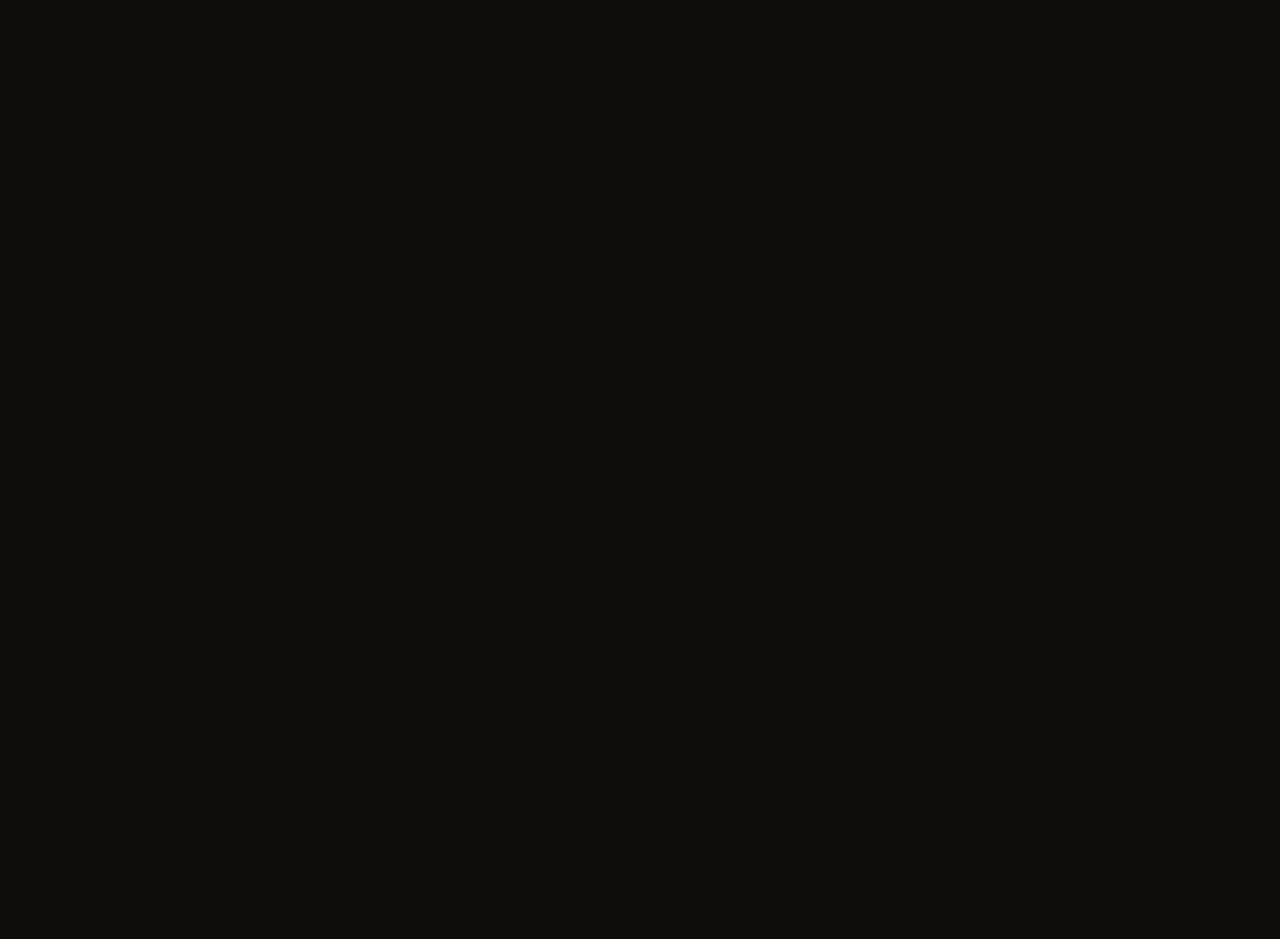
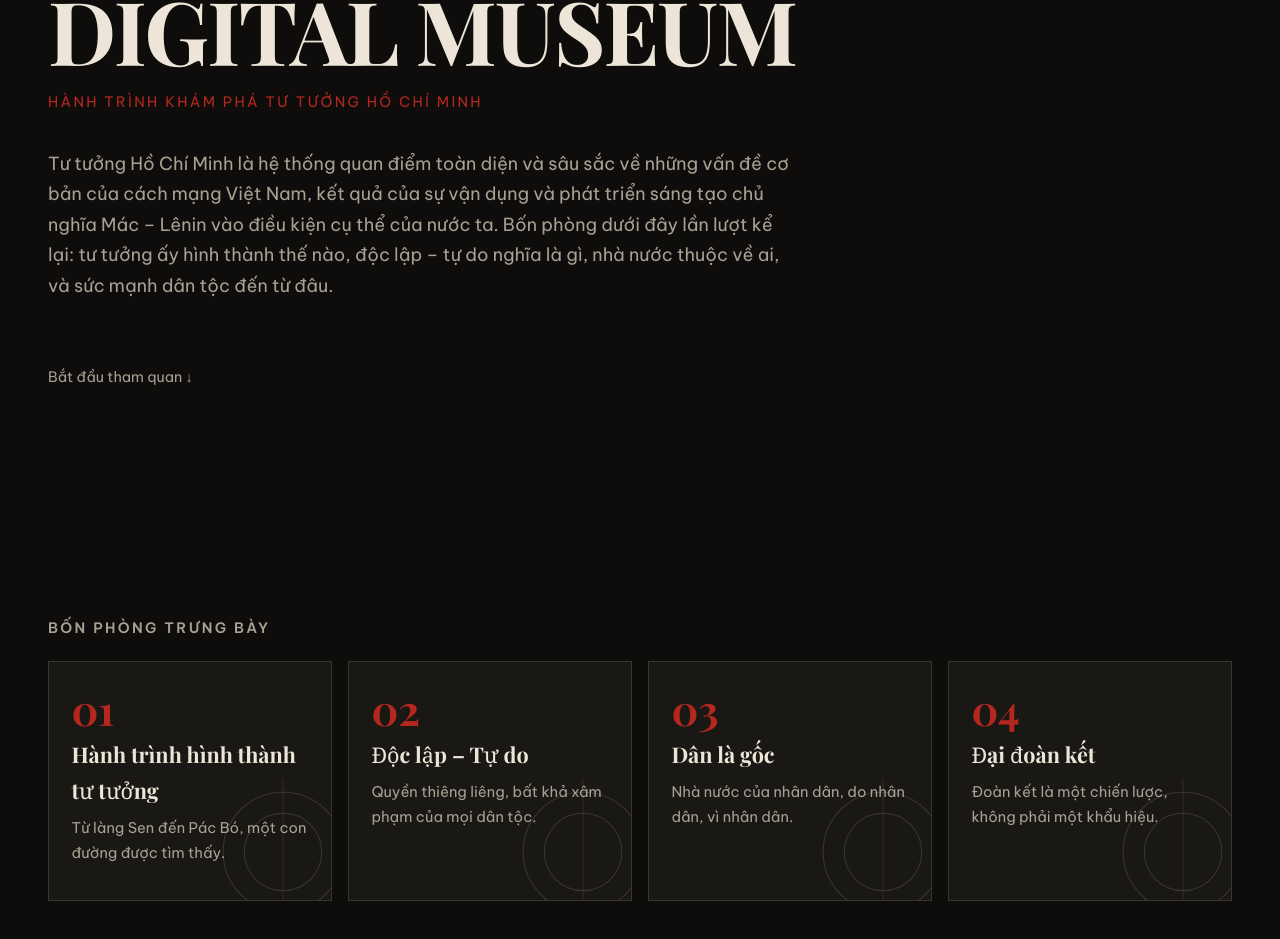
Before and after one commit to linhjr87/HCM-museum, a React (Vite) app: page / in a window 1280 px wide. Shown: the part 307-1246 px from the top of the page. Before the commit the page ends 800 px from the top, so only its background shows below. Built offline with nearby package versions, Linux system fonts and the light colour scheme.

Commit message:
feat: sảnh chính với bốn thẻ cửa nghiêng 3D bằng CSS

```diff
--- /dev/null
+++ b/src/components/DoorCard.css
@@ -0,0 +1,47 @@
+.door {
+  position: relative;
+  display: flex;
+  flex-direction: column;
+  gap: .4rem;
+  padding: 1.6rem 1.4rem 2rem;
+  min-height: 15rem;
+  background: var(--ink-soft);
+  border: 1px solid var(--line);
+  color: var(--paper-dim);
+  text-decoration: none;
+  overflow: hidden;
+  transform-style: preserve-3d;
+  transition: transform var(--dur-fast) var(--ease),
+              border-color var(--dur-fast) var(--ease),
+              color var(--dur-fast) var(--ease);
+}
+
+.door:hover, .door:focus-visible {
+  border-color: var(--accent);
+  color: var(--paper);
+}
+
+.door__number {
+  font-family: var(--font-display);
+  font-size: 2.6rem;
+  line-height: 1;
+  color: var(--accent);
+}
+
+.door__title {
+  font-family: var(--font-display);
+  font-size: 1.35rem;
+  color: var(--paper);
+}
+
+.door__tagline { font-size: .92rem; }
+
+.door__motif {
+  position: absolute;
+  right: -2.5rem;
+  bottom: -2.5rem;
+  width: 11rem;
+  color: var(--line);
+  transition: color var(--dur-slow) var(--ease);
+}
+.door:hover .door__motif { color: rgba(179, 39, 30, .35); }
--- /dev/null
+++ b/src/components/DoorCard.tsx
@@ -0,0 +1,46 @@
+import { useRef, useState } from 'react';
+import { Link } from 'react-router-dom';
+import type { RoomMeta } from '../content/types';
+import { useReducedMotion } from '../hooks/useReducedMotion';
+import './DoorCard.css';
+
+const MAX_TILT = 8; // độ, theo ràng buộc chuyển động trong spec
+
+export default function DoorCard({ room }: { room: RoomMeta }) {
+  const ref = useRef<HTMLAnchorElement>(null);
+  const [tilt, setTilt] = useState({ x: 0, y: 0 });
+  const reduced = useReducedMotion();
+
+  function onPointerMove(event: React.PointerEvent<HTMLAnchorElement>) {
+    if (reduced || event.pointerType !== 'mouse' || !ref.current) return;
+    const box = ref.current.getBoundingClientRect();
+    const px = (event.clientX - box.left) / box.width - 0.5;
+    const py = (event.clientY - box.top) / box.height - 0.5;
+    setTilt({ x: -py * 2 * MAX_TILT, y: px * 2 * MAX_TILT });
+  }
+
+  function reset() {
+    setTilt({ x: 0, y: 0 });
+  }
+
+  return (
+    <Link
+      ref={ref}
+      to={room.path}
+      className="door"
+      onPointerMove={onPointerMove}
+      onPointerLeave={reset}
+      onBlur={reset}
+      style={{ transform: `perspective(900px) rotateX(${tilt.x}deg) rotateY(${tilt.y}deg)` }}
+    >
+      <span className="door__number">{room.number}</span>
+      <span className="door__title">{room.title}</span>
+      <span className="door__tagline">{room.tagline}</span>
+      <svg className="door__motif" viewBox="0 0 100 100" aria-hidden="true">
+        <circle cx="50" cy="50" r="34" fill="none" stroke="currentColor" strokeWidth=".6" />
+        <circle cx="50" cy="50" r="22" fill="none" stroke="currentColor" strokeWidth=".6" />
+        <line x1="50" y1="8" x2="50" y2="92" stroke="currentColor" strokeWidth=".4" />
+      </svg>
+    </Link>
+  );
+}
--- /dev/null
+++ b/src/hooks/useReducedMotion.ts
@@ -0,0 +1,18 @@
+import { useEffect, useState } from 'react';
+
+const QUERY = '(prefers-reduced-motion: reduce)';
+
+export function useReducedMotion(): boolean {
+  const [reduced, setReduced] = useState(
+    () => typeof window !== 'undefined' && window.matchMedia(QUERY).matches,
+  );
+
+  useEffect(() => {
+    const mq = window.matchMedia(QUERY);
+    const onChange = () => setReduced(mq.matches);
+    mq.addEventListener('change', onChange);
+    return () => mq.removeEventListener('change', onChange);
+  }, []);
+
+  return reduced;
+}
--- /dev/null
+++ b/src/routes/Hall.css
@@ -0,0 +1,58 @@
+.hall { padding: var(--space); }
+
+.hall__intro {
+  min-height: 100dvh;
+  display: flex;
+  flex-direction: column;
+  justify-content: center;
+  gap: 1rem;
+  max-width: var(--measure);
+}
+
+.hall__title {
+  font-size: clamp(2.2rem, 8vw, 5.5rem);
+  line-height: 1;
+}
+
+.hall__subtitle {
+  color: var(--accent);
+  letter-spacing: .16em;
+  text-transform: uppercase;
+  font-size: .9rem;
+  margin: 0;
+}
+
+.hall__lead { color: var(--paper-dim); }
+
+.hall__scroll {
+  margin-top: 1.5rem;
+  color: var(--paper-dim);
+  text-decoration: none;
+  font-size: .9rem;
+  animation: nudge 2.4s var(--ease) infinite;
+  align-self: flex-start;
+}
+.hall__scroll:hover { color: var(--accent-soft); }
+
+@keyframes nudge {
+  0%, 100% { transform: translateY(0); }
+  50% { transform: translateY(6px); }
+}
+
+.hall__rooms { padding-block: clamp(3rem, 10vh, 7rem); }
+
+.hall__rooms-title {
+  font-size: .9rem;
+  letter-spacing: .16em;
+  text-transform: uppercase;
+  color: var(--paper-dim);
+  font-family: var(--font-body);
+  font-weight: 600;
+  margin-bottom: 1.5rem;
+}
+
+.hall__grid {
+  display: grid;
+  gap: 1rem;
+  grid-template-columns: repeat(auto-fit, minmax(15rem, 1fr));
+}
--- a/src/routes/Hall.tsx
+++ b/src/routes/Hall.tsx
@@ -1,3 +1,25 @@
+import DoorCard from '../components/DoorCard';
+import { hallIntro, rooms } from '../content/hall';
+import './Hall.css';
+
 export default function Hall() {
-  return <main style={{ padding: 'var(--space)' }}><h1>Sảnh</h1></main>;
+  return (
+    <main className="hall">
+      <section className="hall__intro">
+        <h1 className="hall__title">{hallIntro.title}</h1>
+        <p className="hall__subtitle">{hallIntro.subtitle}</p>
+        <p className="hall__lead">{hallIntro.lead}</p>
+        <a className="hall__scroll" href="#cac-phong">Bắt đầu tham quan ↓</a>
+      </section>
+
+      <section className="hall__rooms" id="cac-phong">
+        <h2 className="hall__rooms-title">Bốn phòng trưng bày</h2>
+        <div className="hall__grid">
+          {rooms.map((room) => (
+            <DoorCard key={room.number} room={room} />
+          ))}
+        </div>
+      </section>
+    </main>
+  );
 }
```
